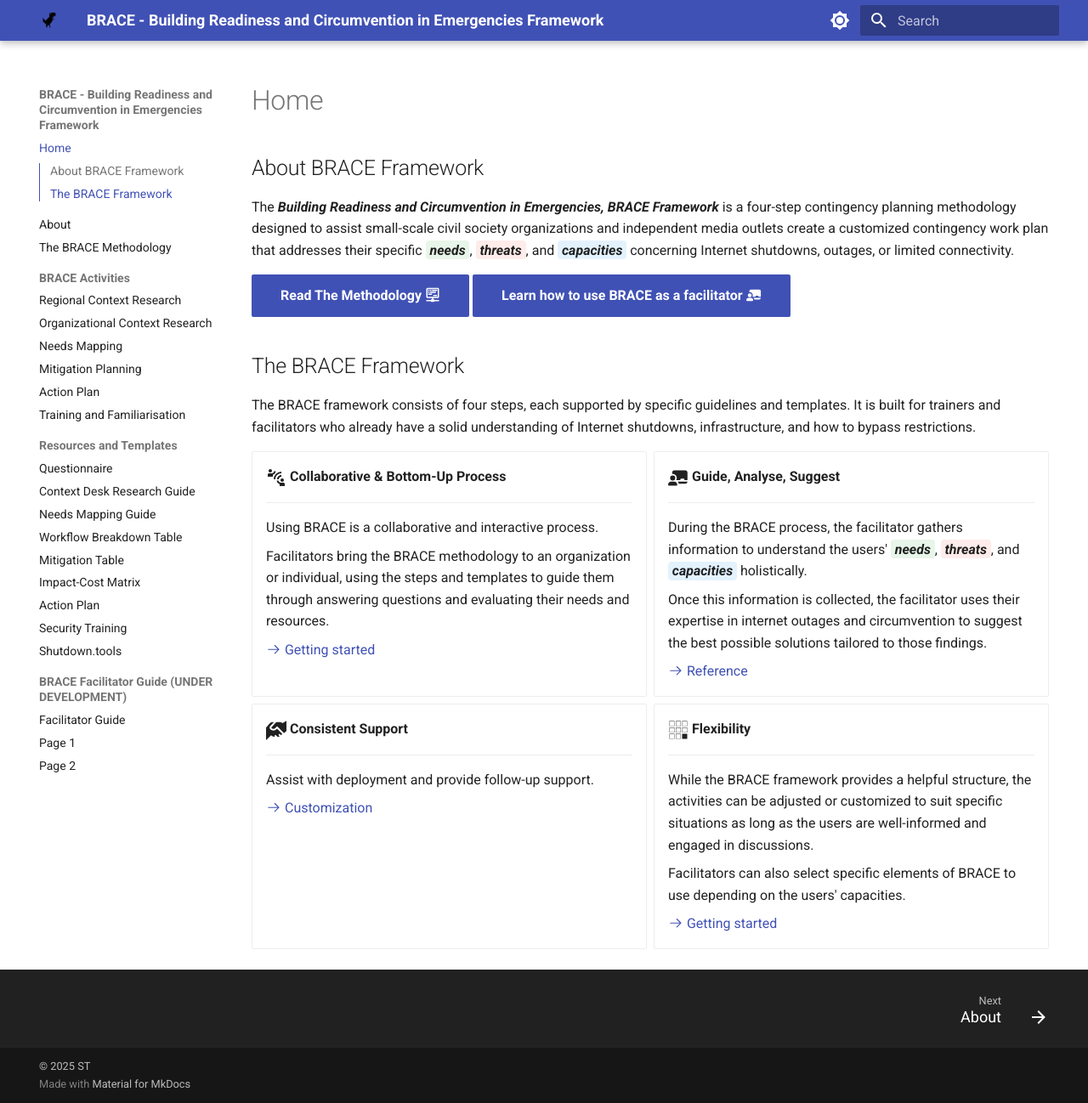
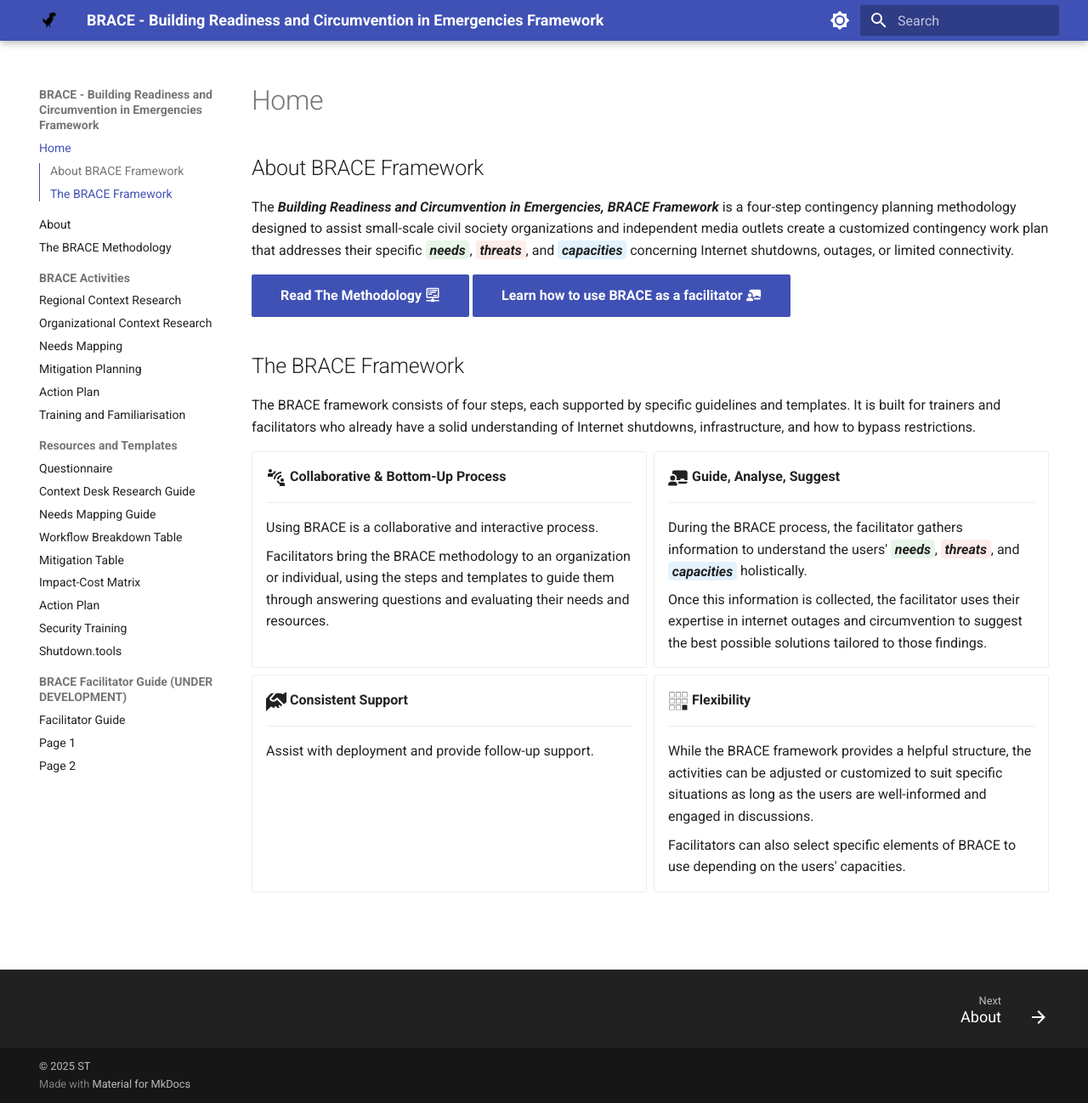
Before and after one commit to BRACE-Framework/BRACE-Framework.github.io, an MkDocs documentation site: the page built from docs/index.md, in a window 1280 px wide and 1298 px high. Shown: the whole window at 85% size. Built offline with MkDocs 1.6.1 and Material for MkDocs 9.7.7, drawn with Linux system fonts in a browser that asks for light colours; plug-ins that fetch from the network failed and are left out; some of the changed lines change nothing that is shown.

Commit message:
add content

```diff
--- a/docs/index.md
+++ b/docs/index.md
@@ -14,7 +14,7 @@ schema:
 ## About BRACE Framework
 The ***Building Readiness and Circumvention in Emergencies, BRACE Framework*** is a four-step contingency planning methodology designed to assist small-scale civil society organizations and independent media outlets create a customized contingency work plan that addresses their specific <span style="background-color:#e8f5e9; padding:0.1em 0.3em; border-radius:4px;"><strong><em>needs</em></strong></span>, <span style="background-color:#fdecea; padding:0.1em 0.3em; border-radius:4px;"><strong><em>threats</em></strong></span>, and <span style="background-color:#e3f2fd; padding:0.1em 0.3em; border-radius:4px;"><strong><em>capacities</em></strong></span> concerning Internet shutdowns, outages, or limited connectivity.
 
-[Read The Methodology :material-network-pos:](posts/methodology.md){ .md-button .md-button--primary } [Learn how to use BRACE as a facilitator :fontawesome-solid-chalkboard-teacher:](docs/posts/User-Guide/user-guide.md){ .md-button .md-button--primary }
+[Read The Methodology :material-network-pos:](posts/methodology.md){ .md-button .md-button--primary } [Learn how to use BRACE as a facilitator :fontawesome-solid-chalkboard-teacher:](/posts/User-Guide/user-guide.md){ .md-button .md-button--primary }
 
 ## The BRACE Framework
 
@@ -30,8 +30,6 @@ The BRACE framework consists of four steps, each supported by specific guideline
 
     Facilitators bring the BRACE methodology to an organization or individual, using the steps and templates to guide them through answering questions and evaluating their needs and resources.
 
-    [:octicons-arrow-right-24: Getting started](#)
-
 -   :fontawesome-solid-chalkboard-teacher:{ .lg .middle } __Guide,  Analyse, Suggest__
 
     ---
@@ -40,15 +38,11 @@ The BRACE framework consists of four steps, each supported by specific guideline
 
     Once this information is collected, the facilitator uses their expertise in internet outages and circumvention to suggest the best possible solutions tailored to those findings.
 
-    [:octicons-arrow-right-24: Reference](#)
-
 -   :fontawesome-solid-hands-helping:{ .lg .middle } __Consistent Support__
 
     ---
 
     Assist with deployment and provide follow-up support.
-
-    [:octicons-arrow-right-24: Customization](#)
 
 -   :fontawesome-brands-buromobelexperte:{ .lg .middle } __Flexibility__
 
@@ -58,6 +52,4 @@ The BRACE framework consists of four steps, each supported by specific guideline
 
     Facilitators can also select specific elements of BRACE to use depending on the users' capacities.
 
-    [:octicons-arrow-right-24: Getting started](#)
-
 </div>
```
